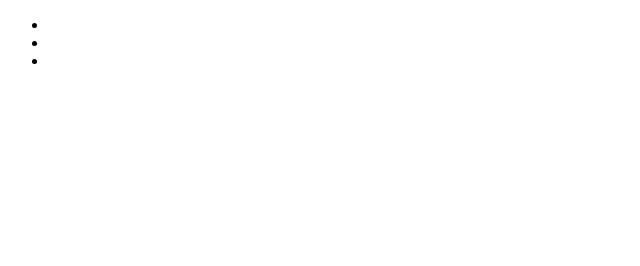
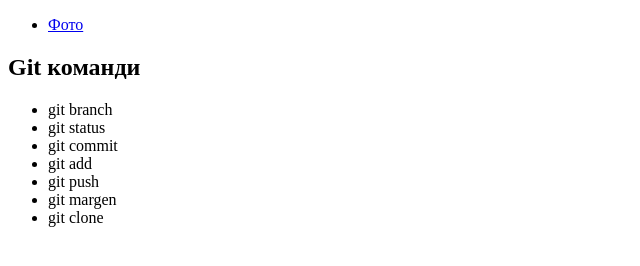
Before and after one commit to NazarZomby/gg, a plain HTML site: page index.html in a window 1280 px wide. Shown: the whole page, without its empty margins (0-640 px from the left). Drawn offline with Linux system fonts and the light colour scheme.

Commit message:
finished gallery.html

```diff
--- a/index.html
+++ b/index.html
@@ -6,12 +6,24 @@
     <title>Document</title>
 </head>
 <body>
-    <nav>
+    <header>
+        <nav>
+    <ul>
+        <li><a href="./pages/gallery.html">Фото</a></li>
+    </ul>
+</nav>
+</header>
+<main>
+    <h2>Git команди</h2>
         <ul>
-            <li><a href="/"></a></li>
-            <li><a href="/"></a></li>
-            <li><a href="/"></a></li>
+            <li>git branch</li>
+            <li>git status</li>
+            <li>git commit</li>
+            <li>git add</li>
+            <li>git push</li>
+            <li>git margen</li>
+            <li>git clone</li>
         </ul>
-    </nav>
+</main>
 </body>
 </html>
```
Also changed, not shown: pages/gallery.html (added, +22 -0 lines), galery/1.jpg (added), galery/12.jpg (added), galery/123.jpg (added).
